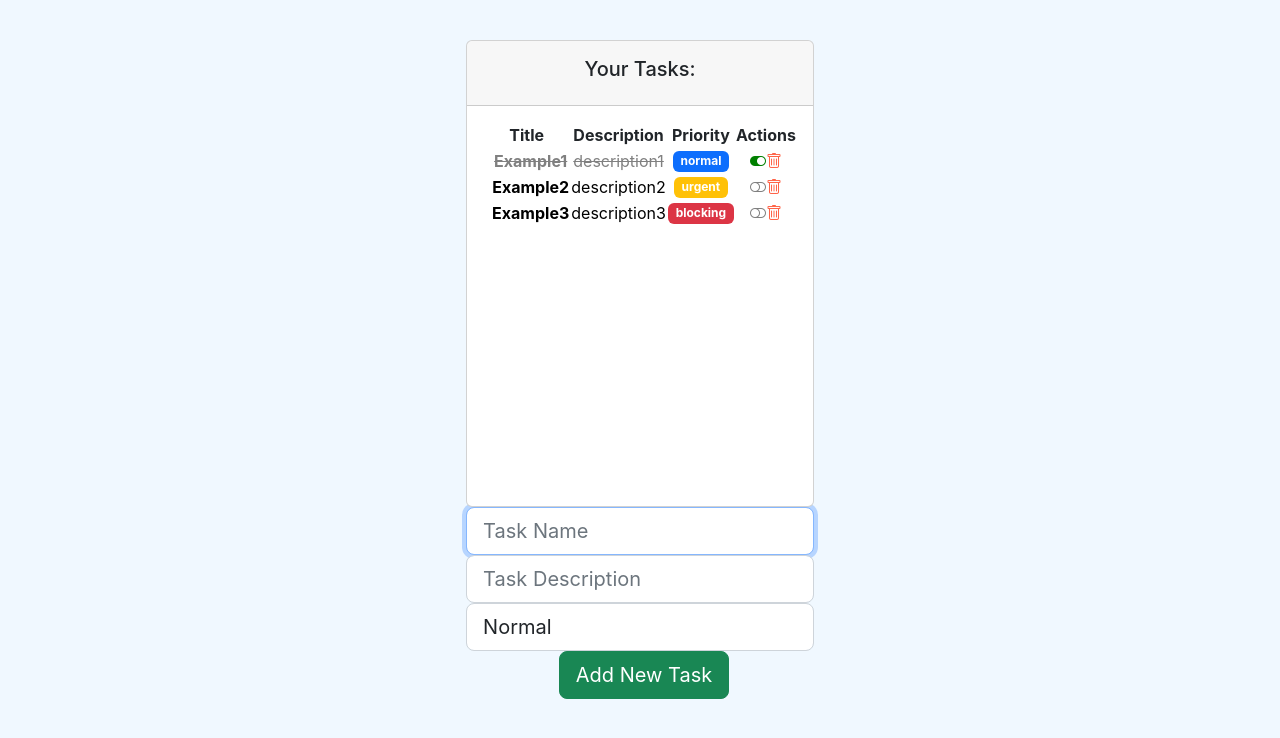
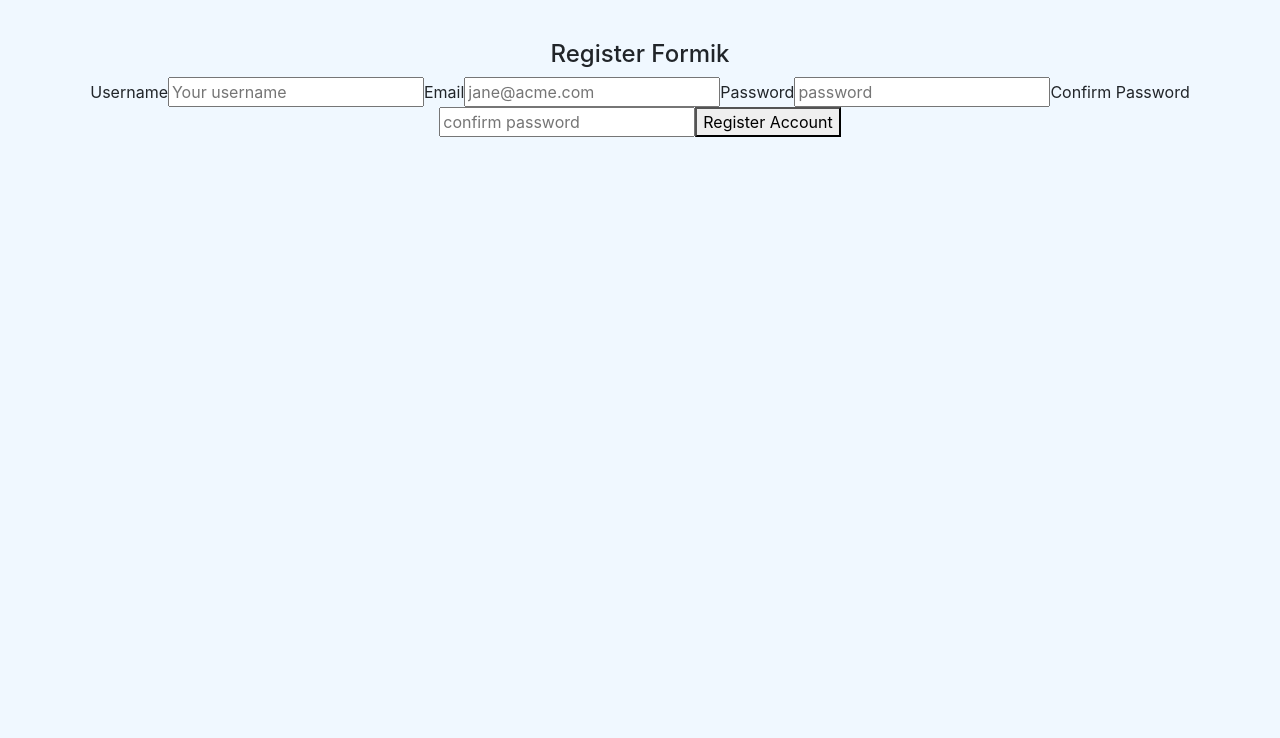
Before and after one commit to gonzalezruben681/ob-react, a React (Create React App) app: page / in a window 1280 px wide. Shown: the top 738 px of the page. Built offline with nearby package versions, Linux system fonts and the light colour scheme.

Commit message:
add: formulario con FORMIK y validaciones con Yup

```diff
--- a/package.json
+++ b/package.json
@@ -7,10 +7,12 @@
     "bootstrap": "^5.2.1",
     "bootstrap-icons": "^1.9.1",
     "cra-template": "1.2.0",
+    "formik": "^2.2.9",
     "node-sass": "^7.0.3",
     "react": "^18.2.0",
     "react-dom": "^18.2.0",
-    "react-scripts": "5.0.1"
+    "react-scripts": "5.0.1",
+    "yup": "^0.32.11"
   },
   "scripts": {
     "start": "react-scripts start",
--- a/src/App.js
+++ b/src/App.js
@@ -9,6 +9,8 @@
 import Father from './components/container/father';
 import OptionalRender from './components/pure/optionalRender';
 import Ejercicio12 from './components/pure/ejecicios/ejercicio12';
+import LoginFormik from './components/pure/forms/loginFormik';
+import RegisterFormik from './components/pure/forms/registerFormik';
 
 function App() {
   return (
@@ -31,13 +33,15 @@
       {/* </header> */}
       {/* Ejemplos de Renderizado condicional */}
       {/* <OptionalRender></OptionalRender> */}
-
-      {/* ----------------PROYECTO FINAL */}
-       <TaskListComponent></TaskListComponent>
-       {/* ------------------------------ */}
        {/* Gestión de eventos */}
        {/* <Father></Father> */}
        {/* <Ejercicio12></Ejercicio12> */}
+      {/* Ejemplos de uso de FORMIK y Yup  */}
+      {/* <LoginFormik></LoginFormik> */}
+      <RegisterFormik></RegisterFormik>
+      {/* ----------------PROYECTO FINAL */}
+       {/* <TaskListComponent></TaskListComponent> */}
+       {/* ------------------------------ */}
     </div>
   );
 }
--- /dev/null
+++ b/src/components/pure/forms/loginFormik.jsx
@@ -0,0 +1,83 @@
+import React from 'react';
+import { Formik, Field, Form, ErrorMessage } from 'formik';
+import * as Yup from 'yup';
+
+const LoginFormik = () => {
+    // validaciones
+    const loginSchema = Yup.object().shape(
+        {
+            email: Yup.string().email('Invalid email format').required('Email is required'),
+            password: Yup.string().required('Password is required')
+        }
+    );
+
+    const initialCredentials = {
+        email: '',
+        password: ''
+    }
+
+    return (
+        <div>
+            <h4>Login Formik</h4>
+            <Formik
+                // *** Initial values that the form will take
+                initialValues={initialCredentials}
+                // *** Yup Validation Schema ***
+                validationSchema={loginSchema}
+                // ** onSubmit Event
+                onSubmit={async (values) => {
+                    await new Promise((r) => setTimeout(r, 1000));
+                    alert(JSON.stringify(values, null, 2));
+                    // We save the data in the localstorage
+                    localStorage.setItem('credentials', values)
+                }}
+
+            >
+                {/* We obtain props from Formik */}
+                {({ values,
+                    touched,
+                    errors,
+                    isSubmitting,
+                    handleChange,
+                    handleBlur }) => (
+                    <Form>
+                        {/* <label htmlFor="firstName">First Name</label>
+                    <Field id="firstName" name="firstName" placeholder="Jane" /> */}
+                        <label htmlFor="email">Email</label>
+                        <Field
+                            id="email"
+                            name="email"
+                            placeholder="jane@acme.com"
+                            type="email"
+                        />
+
+                        {/* Email Errors */}
+                        {
+                            errors.email && touched.email && (
+                                    <ErrorMessage name="email" component="div" />
+                            )
+                        }
+
+                        {/* Password Errors */}
+                        {
+                            errors.password && touched.password && (
+                                    <ErrorMessage name="password" component="div"/>
+                            )
+                        }
+
+                        <label htmlFor="password">Password</label>
+                        <Field id="password" name="password" placeholder="password" type="password" />
+
+                        <button type="submit">Login</button>
+                        {isSubmitting ? (<p>Login your credentials...</p>) : null}
+                    </Form>
+                )
+
+                }
+
+            </Formik>
+        </div>
+    );
+}
+
+export default LoginFormik;
--- /dev/null
+++ b/src/components/pure/forms/registerFormik.jsx
@@ -0,0 +1,129 @@
+import React from 'react';
+import { Formik, Field, Form, ErrorMessage } from 'formik';
+import * as Yup from 'yup';
+
+// Models
+import { User } from '../../../models/user.class';
+import { ROLES } from '../../../models/roles.enum';
+
+const RegisterFormik = () => {
+    let user = new User();
+
+    const initialValues = {
+        username: '',
+        email: '',
+        password: '',
+        confirm: '', // to confirm password
+        role: ROLES.USER
+
+    }
+
+    const registerSchema = Yup.object().shape(
+        {
+            username: Yup.string()
+                .min(6, 'Username too short ')
+                .max(12, 'Username too long')
+                .required('Username is required'),
+            email: Yup.string()
+                .email('Invalid email format')
+                .required('Email is required'),
+            password: Yup.string()
+                .min(8, 'Password too short')
+                .required('Password is required'),
+            role: Yup.string()
+                .oneOf([ROLES.USER, ROLES.ADMIN], 'You must select a Role: User/Admin')
+                .required('Role is required'),
+            confirm: Yup.string()
+                .when("password", {
+                    is: value => (value && value.length > 0 ? true : false),
+                    then: Yup.string().oneOf(
+                        [Yup.ref("password")],
+                        'Password must match!'
+                    )
+                }).required('You must confirm the password')
+        }
+    )
+
+    const submit = () => {
+        alert("register user");
+    }
+    return (
+        <div>
+            <h4>Register Formik</h4>
+            <Formik
+                initialValues={initialValues}
+                validationSchema={registerSchema}
+                onSubmit={async (values) => {
+                    await new Promise((r) => setTimeout(r, 1000));
+                    alert(JSON.stringify(values, null, 2));
+                }}
+            >
+                {({ values,
+                    touched,
+                    errors,
+                    isSubmitting,
+                    handleChange,
+                    handleBlur }) => (
+                    <Form>
+                        <label htmlFor="username">Username</label>
+                        <Field
+                            id="username"
+                            name="username"
+                            placeholder="Your username"
+                            type="text"
+                        />
+
+                        {/* Username Errors */}
+                        {
+                            errors.username && touched.username && (
+                                    <ErrorMessage name="username" component="div" />
+                            )
+                        }
+
+                        <label htmlFor="email">Email</label>
+                        <Field
+                            id="email"
+                            name="email"
+                            placeholder="jane@acme.com"
+                            type="email"
+                        />
+                        {/* Email Errors */}
+                        {
+                            errors.email && touched.email && (
+                                    <ErrorMessage name="email" component="div" />
+                            )
+                        }
+
+                        {/* <label htmlFor="role">User Role</label>          */}
+
+                        <label htmlFor="password">Password</label>
+                        <Field id="password" name="password" placeholder="password" type="password" />
+
+                        {/* Password Errors */}
+                        {
+                            errors.password && touched.password && (
+                                    <ErrorMessage name="password" component="div"/>
+                            )
+                        }
+
+                        <label htmlFor="confirm">Confirm Password</label>
+                        <Field id="confirm" name="confirm" placeholder="confirm password" type="password" />
+
+                        {/* Confirm Password  Errors */}
+                        {
+                            errors.confirm && touched.confirm && (
+                                    <ErrorMessage name="confirm" component="div"/>
+                            )
+                        }
+
+                        <button type="submit">Register Account</button>
+                        {isSubmitting ? (<p>Sending your credentials...</p>) : null}
+                    </Form>
+                )
+                }
+            </Formik>
+        </div>
+    );
+}
+
+export default RegisterFormik;
--- /dev/null
+++ b/src/models/roles.enum.js
@@ -0,0 +1,4 @@
+export const ROLES = {
+    USER: 'user',
+    ADMIN: 'admin',
+}
--- /dev/null
+++ b/src/models/user.class.js
@@ -0,0 +1,15 @@
+import { ROLES } from "./roles.enum";
+
+export class User {
+    username = '';
+    email = '';
+    password = '';
+    role = ROLES.USER
+
+    constructor(username, email, password, role) {
+        this.username = username;
+        this.email = email;
+        this.password = password;
+        this.role = role;
+    }
+}
```
Also changed, not shown: 1 other file (tests, documents, lock files or other folders).
